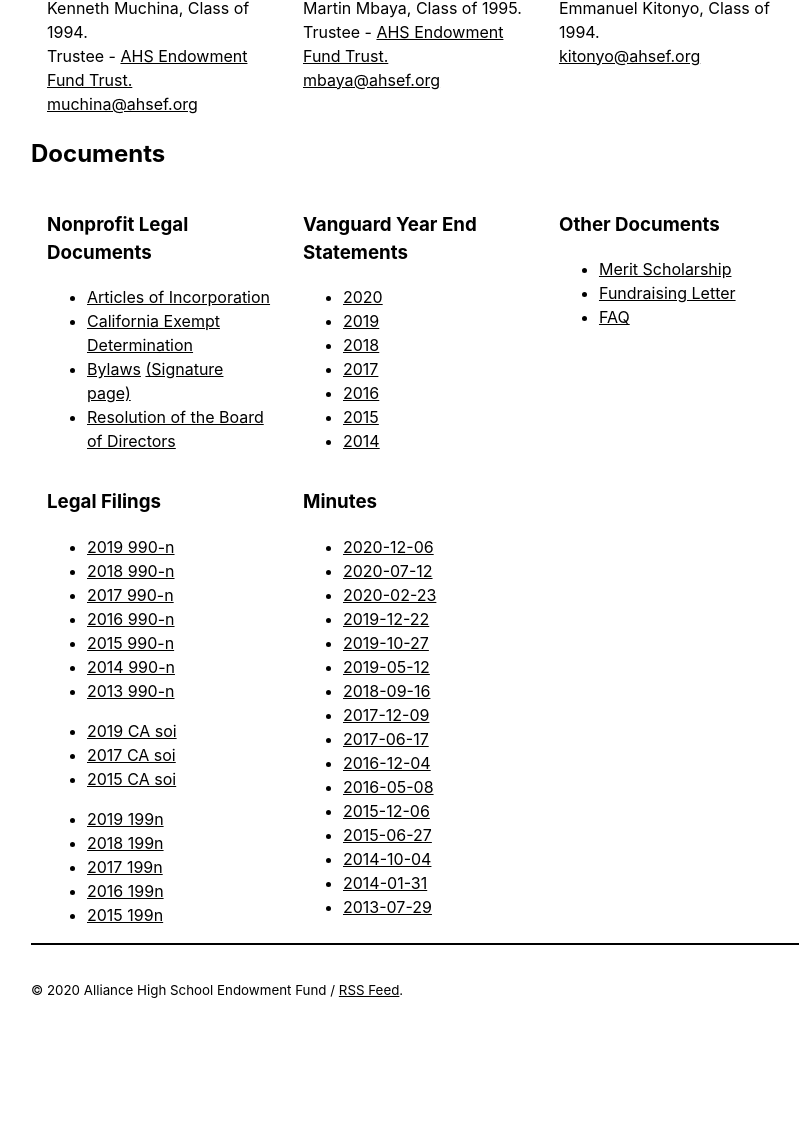
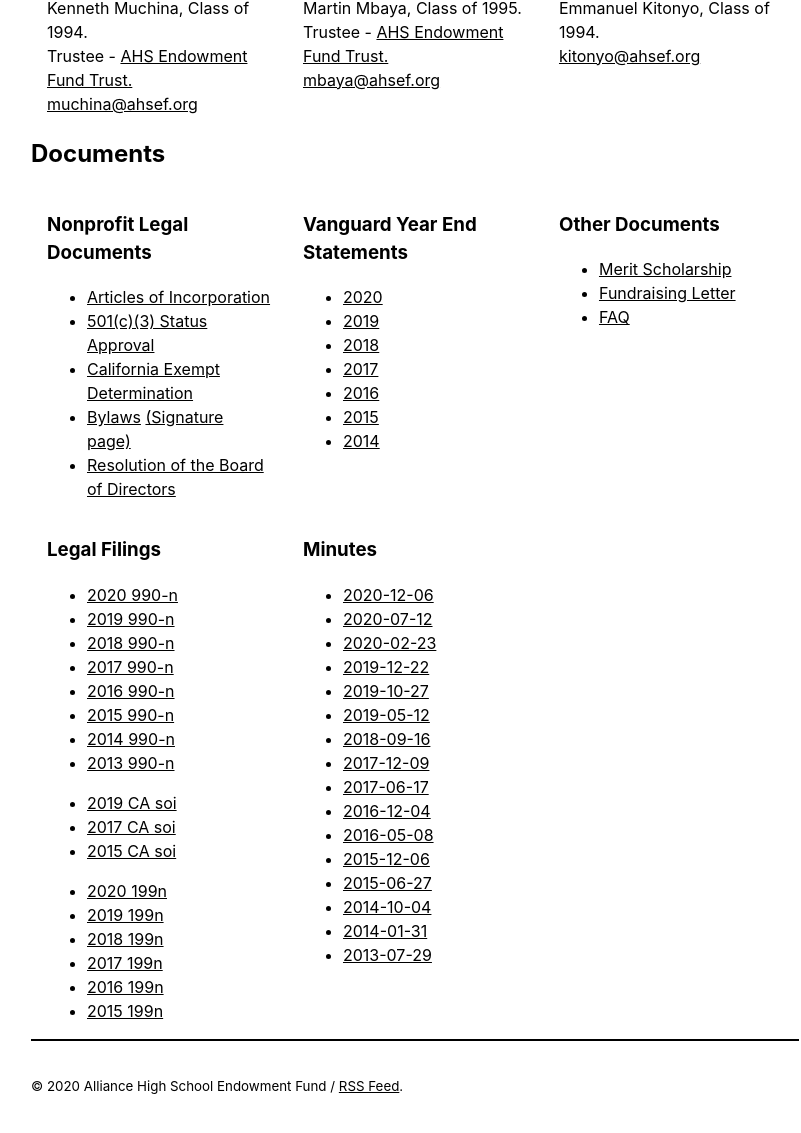
Before and after one commit to ahsef/ahsef.github.io, a Jekyll site: the page built from _pages/about.html, in a window 1280 px wide and 1400 px high, scrolled down 621 px, cut to the strip 255-1388 px from the top of the window. Shown: the whole strip, without its empty margins (225-1026 px from the left). Built offline with Jekyll 4.4.1, drawn with Linux system fonts in a browser that asks for light colours; before the commit the page ends 1925 px from its top, so only the background shows below that.

Commit message:
Add 2020 legal filings

```diff
--- a/_pages/about.html
+++ b/_pages/about.html
@@ -57,6 +57,7 @@ layout: default
 
         <ul>
             <li><a href="/legal/articles.pdf">Articles of Incorporation</a></li>
+            <li><a href="/legal/501c3.pdf">501(c)(3) Status Approval</a></li>
             <li><a href="/legal/ca_exempt_determination.pdf">California Exempt Determination</a></li>
             <li><a href="/legal/bylaws.pdf">Bylaws</a> <a href="/legal/bylaws_signature.pdf">(Signature page)</a></li>
             <li><a href="/legal/resolution.pdf">Resolution of the Board of Directors</a></li>
@@ -90,6 +91,7 @@ layout: default
     <div class="w3-container w3-third">
         <h3>Legal Filings</h3>
         <ul>
+            <li><a href="/filings/2020-990-n.pdf">2020 990-n</a></li>
             <li><a href="/filings/2019-990-n.pdf">2019 990-n</a></li>
             <li><a href="/filings/2018-990-n.pdf">2018 990-n</a></li>
             <li><a href="/filings/2017-990-n.pdf">2017 990-n</a></li>
@@ -106,6 +108,7 @@ layout: default
         </ul>
 
         <ul>
+            <li><a href="/filings/2020-199n.pdf">2020 199n</a></li>
             <li><a href="/filings/2019-199n.pdf">2019 199n</a></li>
             <li><a href="/filings/2018-199n.pdf">2018 199n</a></li>
             <li><a href="/filings/2017-199n.pdf">2017 199n</a></li>
```
Also changed, not shown: README.md, 3 other files.
